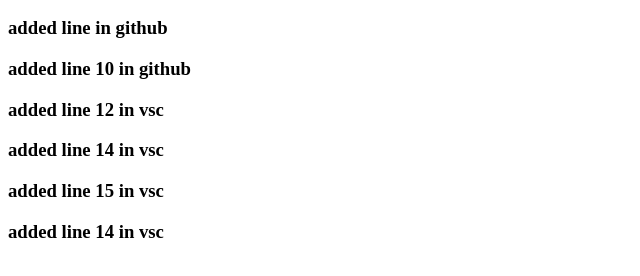
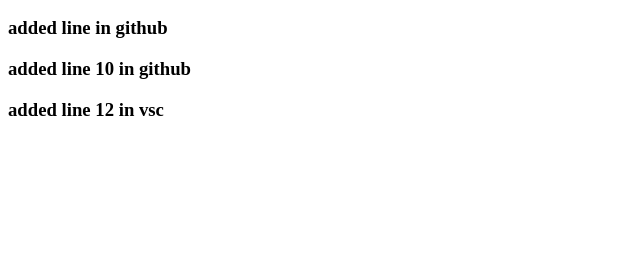
Before and after one commit to pawel-hn/GitTest, a plain HTML site: page index.html in a window 1280 px wide. Shown: the part 86-362 px from the top of the page, without its empty margins (0-640 px from the left). Drawn offline with Linux system fonts and the light colour scheme.

Commit message:
deleted 14

```diff
--- a/index.html
+++ b/index.html
@@ -10,7 +10,3 @@
 <h3>added line 10 in github</h3>
 
 <h3>added line 12 in vsc</h3>
-
-<h3>added line 14 in vsc</h3>
-<h3>added line 15 in vsc</h3>
-<h3>added line 14 in vsc</h3>
```
